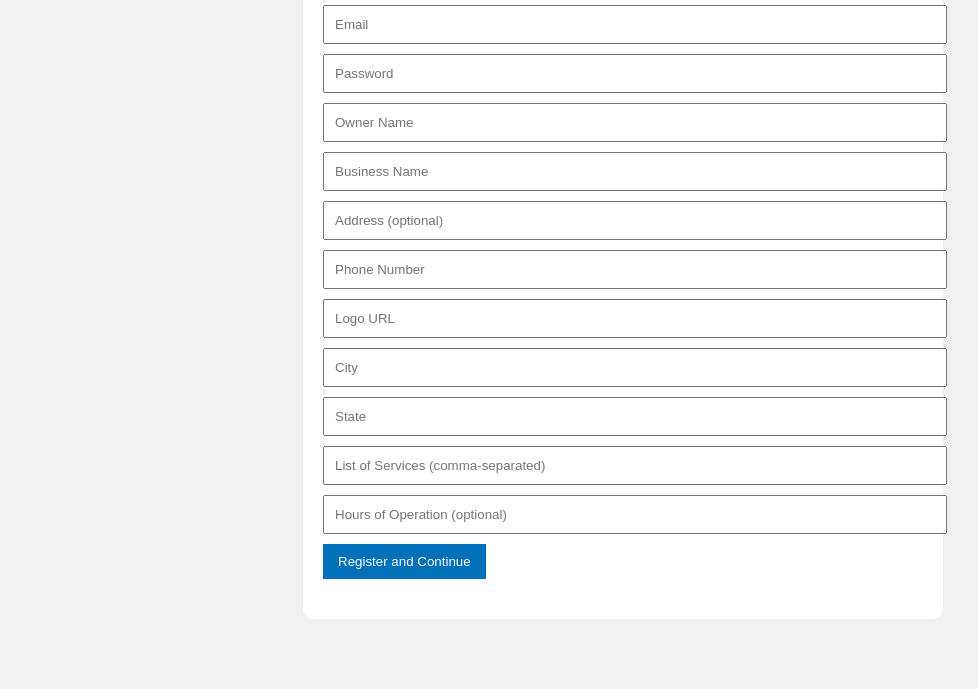
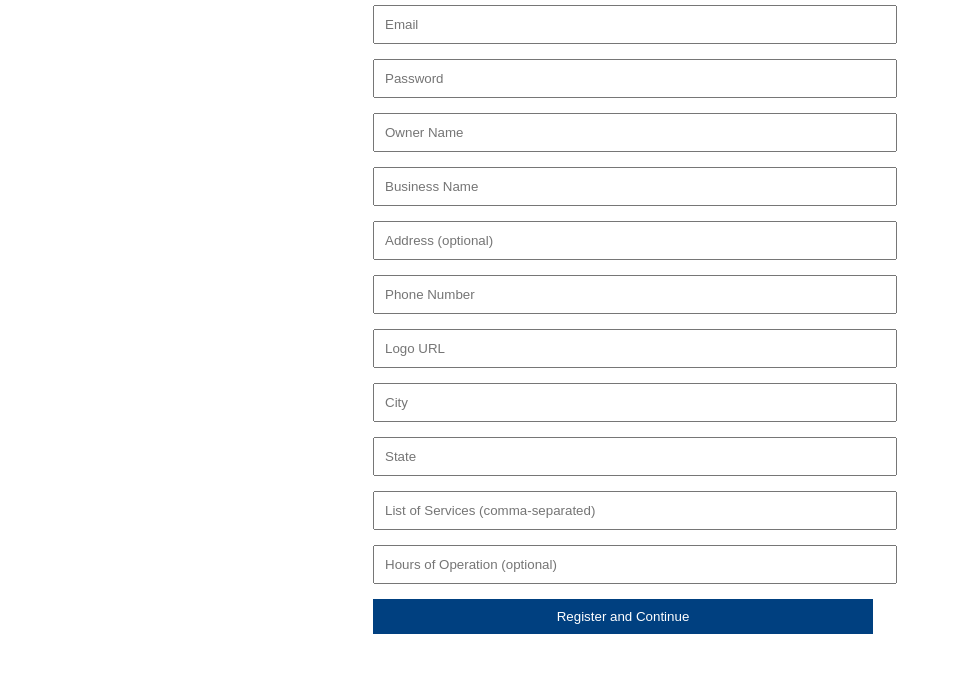
Before and after one commit to bhendricks11/Blackservicespot, a plain HTML site: page signup.html in a window 1280 px wide. Shown: the part 111-800 px from the top of the page, without its empty margins (17-995 px from the left). Drawn offline with Linux system fonts and the light colour scheme.

Commit message:
Update signup.html

```diff
--- a/signup.html
+++ b/signup.html
@@ -1,36 +1,54 @@
 <!DOCTYPE html>
-<html>
+<html lang="en">
 <head>
-  <meta charset="UTF-8" />
+  <meta charset="UTF-8">
   <title>Business Owner Sign-Up</title>
+  <style>
+    body {
+      font-family: Arial, sans-serif;
+      padding: 40px;
+    }
+    form {
+      max-width: 500px;
+      margin: auto;
+    }
+    input {
+      display: block;
+      width: 100%;
+      margin-bottom: 15px;
+      padding: 10px;
+    }
+    button {
+      padding: 10px;
+      width: 100%;
+      background-color: #004080;
+      color: white;
+      border: none;
+      cursor: pointer;
+    }
+  </style>
+</head>
+<body>
+  <h2>Business Owner Sign-Up</h2>
+  <form id="signup-form">
+    <input type="email" id="email" placeholder="Email" required />
+    <input type="password" id="password" placeholder="Password" required />
+    <input type="text" id="owner-name" placeholder="Owner Name" required />
+    <input type="text" id="business-name" placeholder="Business Name" required />
+    <input type="text" id="address" placeholder="Address (optional)" />
+    <input type="text" id="phone" placeholder="Phone Number" required />
+    <input type="text" id="logo" placeholder="Logo URL" />
+    <input type="text" id="city" placeholder="City" required />
+    <input type="text" id="state" placeholder="State" required />
+    <input type="text" id="services" placeholder="List of Services (comma-separated)" required />
+    <input type="text" id="hours" placeholder="Hours of Operation (optional)" />
+    <button type="submit">Register and Continue</button>
+  </form>
+
+  <!-- Firebase App (the core Firebase SDK) -->
   <script src="https://www.gstatic.com/firebasejs/10.12.0/firebase-app.js"></script>
   <script src="https://www.gstatic.com/firebasejs/10.12.0/firebase-auth.js"></script>
   <script src="https://www.gstatic.com/firebasejs/10.12.0/firebase-firestore.js"></script>
-  <script src="https://www.paypal.com/sdk/js?client-id=EPnN8sfzHMua72kW2vyRp2nLph-ManxYnzSkHflGbkFlhqkSef8KMNuOG-3WxLKxpWbWBwPFnGRLskxB&vault=true&intent=subscription"></script>
-  <style>
-    body { font-family: Arial; padding: 20px; background: #f0f0f0; }
-    .form-container { max-width: 600px; margin: auto; background: white; padding: 20px; border-radius: 10px; }
-    input { display: block; width: 100%; padding: 10px; margin-bottom: 10px; }
-    button { padding: 10px 15px; background-color: #0070ba; color: white; border: none; cursor: pointer; }
-  </style>
-</head>
-<body>
-  <div class="form-container">
-    <h2>Business Owner Sign-Up</h2>
-    <input type="email" id="email" placeholder="Email" />
-    <input type="password" id="password" placeholder="Password" />
-    <input type="text" id="ownerName" placeholder="Owner Name" />
-    <input type="text" id="businessName" placeholder="Business Name" />
-    <input type="text" id="address" placeholder="Address (optional)" />
-    <input type="text" id="phone" placeholder="Phone Number" />
-    <input type="text" id="logo" placeholder="Logo URL" />
-    <input type="text" id="city" placeholder="City" />
-    <input type="text" id="state" placeholder="State" />
-    <input type="text" id="services" placeholder="List of Services (comma-separated)" />
-    <input type="text" id="hours" placeholder="Hours of Operation (optional)" />
-    <button onclick="register()">Register and Continue</button>
-    <div id="paypal-button-container" style="margin-top: 20px;"></div>
-  </div>
 
   <script>
     const firebaseConfig = {
@@ -43,61 +61,57 @@
       measurementId: "G-HDD97PF8K7"
     };
 
-    firebase.initializeApp(firebaseConfig);
+    const app = firebase.initializeApp(firebaseConfig);
     const auth = firebase.auth();
     const db = firebase.firestore();
 
-    let newUID = null;
+    document.getElementById('signup-form').addEventListener('submit', function (e) {
+      e.preventDefault();
 
-    function register() {
       const email = document.getElementById('email').value;
       const password = document.getElementById('password').value;
-      const data = {
-        ownerName: document.getElementById('ownerName').value,
-        businessName: document.getElementById('businessName').value,
-        address: document.getElementById('address').value,
-        phone: document.getElementById('phone').value,
-        logo: document.getElementById('logo').value,
-        city: document.getElementById('city').value,
-        state: document.getElementById('state').value,
-        services: document.getElementById('services').value.split(',').map(x => x.trim()),
-        email,
-        hours: document.getElementById('hours').value
-      };
+      const ownerName = document.getElementById('owner-name').value;
+      const businessName = document.getElementById('business-name').value;
+      const address = document.getElementById('address').value;
+      const phone = document.getElementById('phone').value;
+      const logo = document.getElementById('logo').value;
+      const city = document.getElementById('city').value;
+      const state = document.getElementById('state').value;
+      const services = document.getElementById('services').value;
+      const hours = document.getElementById('hours').value;
 
-      auth.createUserWithEmailAndPassword(email, password).then(userCred => {
-        newUID = userCred.user.uid;
-        return db.collection('Business_owners').doc(newUID).set(data);
-      }).then(() => {
-        launchPayPal(newUID);
-      }).catch(error => {
-        alert("Error: " + error.message);
-      });
-    }
-
-    function launchPayPal(uid) {
-      const params = new URLSearchParams(window.location.search);
-      const plan = params.get("plan");
-
-      let planId = "";
-      if (plan === "monthly") {
-        planId = "P-37739232P6875371KNB7M33A";
-      } else if (plan === "annual") {
-        planId = "P-6VE96793E07454030NB7M7IA";
-      } else {
-        alert("Missing or invalid plan parameter in URL.");
-        return;
-      }
-
-      paypal.Buttons({
-        createSubscription: function(data, actions) {
-          return actions.subscription.create({ plan_id: planId });
-        },
-        onApprove: function(data, actions) {
-          window.location.href = `dashboard.html?uid=${uid}`;
-        }
-      }).render('#paypal-button-container');
-    }
+      auth.createUserWithEmailAndPassword(email, password)
+        .then((userCredential) => {
+          const uid = userCredential.user.uid;
+          return db.collection("Business_owners").doc(uid).set({
+            email,
+            ownerName,
+            businessName,
+            address,
+            phone,
+            logo,
+            city,
+            state,
+            services,
+            hours
+          });
+        })
+        .then(() => {
+          const urlParams = new URLSearchParams(window.location.search);
+          const plan = urlParams.get('plan');
+          if (plan === 'monthly') {
+            window.location.href = "https://www.paypal.com/webapps/billing/plans/subscribe?plan_id=P-37739232P6875371KNB7M33A";
+          } else if (plan === 'annual') {
+            window.location.href = "https://www.paypal.com/webapps/billing/plans/subscribe?plan_id=P-6VE96793E07454030NB7M7IA";
+          } else {
+            alert("No plan was selected.");
+          }
+        })
+        .catch((error) => {
+          console.error("Error:", error);
+          alert("Signup failed: " + error.message);
+        });
+    });
   </script>
 </body>
 </html>
```
